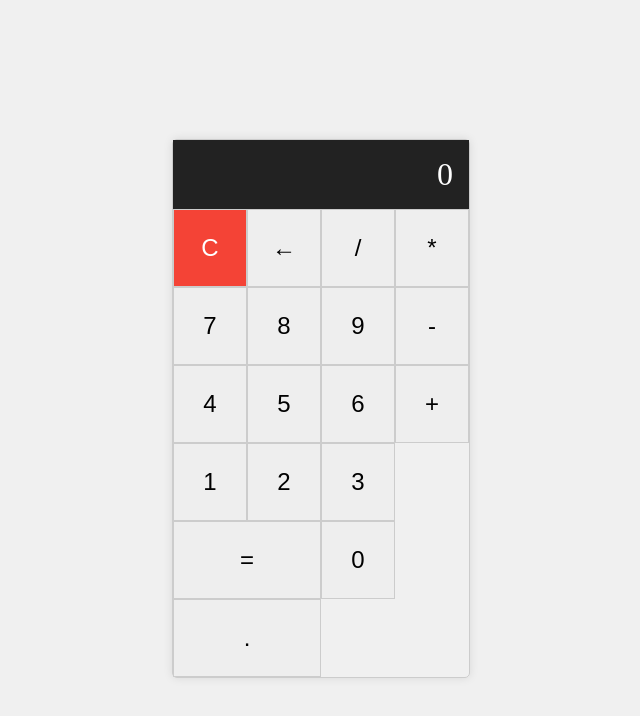
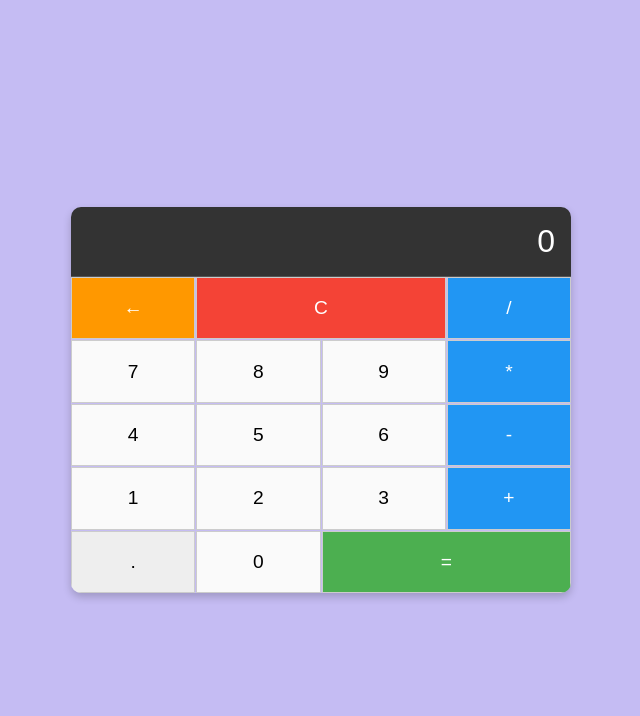
Before and after one commit to Mazussy/Simple-Calculator, a plain HTML site: page index.html in a window 1280 px wide. Shown: the whole page, without its empty margins (319-959 px from the left). Drawn offline with Linux system fonts and the light colour scheme.

Commit message:
finalised html with slight edits to the style

```diff
--- a/index.html
+++ b/index.html
@@ -10,24 +10,24 @@
     <div class="calculator">
         <div class="display" id="display">0</div>
         <div class="buttons">
+            <button class="btn" id="backspace">←</button>
             <button class="btn" id="clear">C</button>
-            <button class="btn" id="backspace">←</button>
-            <button class="btn" id="divide">/</button>
-            <button class="btn" id="multiply">*</button>
-            <button class="btn" id="seven">7</button>
-            <button class="btn" id="eight">8</button>
-            <button class="btn" id="nine">9</button>
-            <button class="btn" id="subtract">-</button>
-            <button class="btn" id="four">4</button>
-            <button class="btn" id="five">5</button>
-            <button class="btn" id="six">6</button>
-            <button class="btn" id="add">+</button>
-            <button class="btn" id="one">1</button>
-            <button class="btn" id="two">2</button>
-            <button class="btn" id="three">3</button>
+            <button class="btn operator" id="divide">/</button>
+            <button class="btn number" id="seven">7</button>
+            <button class="btn number" id="eight">8</button>
+            <button class="btn number" id="nine">9</button>
+            <button class="btn operator" id="multiply">*</button>
+            <button class="btn number" id="four">4</button>
+            <button class="btn number" id="five">5</button>
+            <button class="btn number" id="six">6</button>
+            <button class="btn operator" id="subtract">-</button>
+            <button class="btn number" id="one">1</button>
+            <button class="btn number" id="two">2</button>
+            <button class="btn number" id="three">3</button>
+            <button class="btn operator" id="add">+</button>
+            <button class="btn" id="decimal">.</button>
+            <button class="btn number" id="zero">0</button>
             <button class="btn" id="equals">=</button>
-            <button class="btn" id="zero">0</button>
-            <button class="btn" id="decimal">.</button>
         </div>
     </div>
     <script src="script.js"></script>
--- a/style.css
+++ b/style.css
@@ -3,35 +3,40 @@ body {
     justify-content: center;
     align-items: center;
     height: 100vh;
-    background-color: #f0f0f0;
+    background-color: #8371e777;
+    margin: 0;
+    font-family: 'Arial', sans-serif;
 }
 
 .calculator {
-    border: 1px solid #ccc;
-    border-radius: 5px;
-    box-shadow: 0 0 10px rgba(0, 0, 0, 0.1);
+    width: 500px;
+    border-radius: 10px;
+    box-shadow: 0 4px 8px rgba(0, 0, 0, 0.2);
+    overflow: hidden;
 }
 
 .display {
-    background: #222;
+    background: #333;
     color: #fff;
     font-size: 2em;
     padding: 0.5em;
     text-align: right;
+    border-bottom: 1px solid #555;
 }
 
 .buttons {
     display: grid;
     grid-template-columns: repeat(4, 1fr);
+    gap: 1px; /* Add some space between buttons */
 }
 
 .btn {
     border: 1px solid #ccc;
     background: #eee;
     padding: 1em;
-    font-size: 1.5em;
+    font-size: 1.2em;
     cursor: pointer;
-    transition: background 0.3s;
+    transition: background 0.3s, transform 0.1s;
 }
 
 .btn:hover {
@@ -40,21 +45,86 @@ body {
 
 .btn:active {
     background: #ccc;
-}
-
-#equals {
-    grid-column: span 2;
-}
-
-#decimal {
-    grid-column: span 2;
+    transform: scale(0.98); /* Slightly shrink button on press */
 }
 
 #clear {
     background: #f44336;
     color: #fff;
+    grid-column: span 2;
 }
 
 #clear:hover {
     background: #e53935;
 }
+
+#backspace {
+    background: #ff9800;
+    color: #fff;
+}
+
+#backspace:hover {
+    background: #fb8c00;
+}
+
+#divide {
+    background: #2196f3;
+    color: #fff;
+}
+
+#divide:hover {
+    background: #1976d2;
+}
+
+#multiply {
+    background: #2196f3;
+    color: #fff;
+}
+
+#multiply:hover {
+    background: #1976d2;
+}
+
+#subtract {
+    background: #2196f3;
+    color: #fff;
+}
+
+#subtract:hover {
+    background: #1976d2;
+}
+
+#add {
+    background: #2196f3;
+    color: #fff;
+}
+
+#add:hover {
+    background: #1976d2;
+}
+
+#equals {
+    background: #4caf50;
+    color: #fff;
+    grid-column: span 2;
+}
+
+#equals:hover {
+    background: #388e3c;
+}
+
+#decimal {
+    background: #eee;
+}
+
+#decimal:hover {
+    background: #ddd;
+}
+
+.btn.number {
+    background: #fafafa;
+}
+
+.btn.number:hover {
+    background: #f5f5f5;
+}
```
